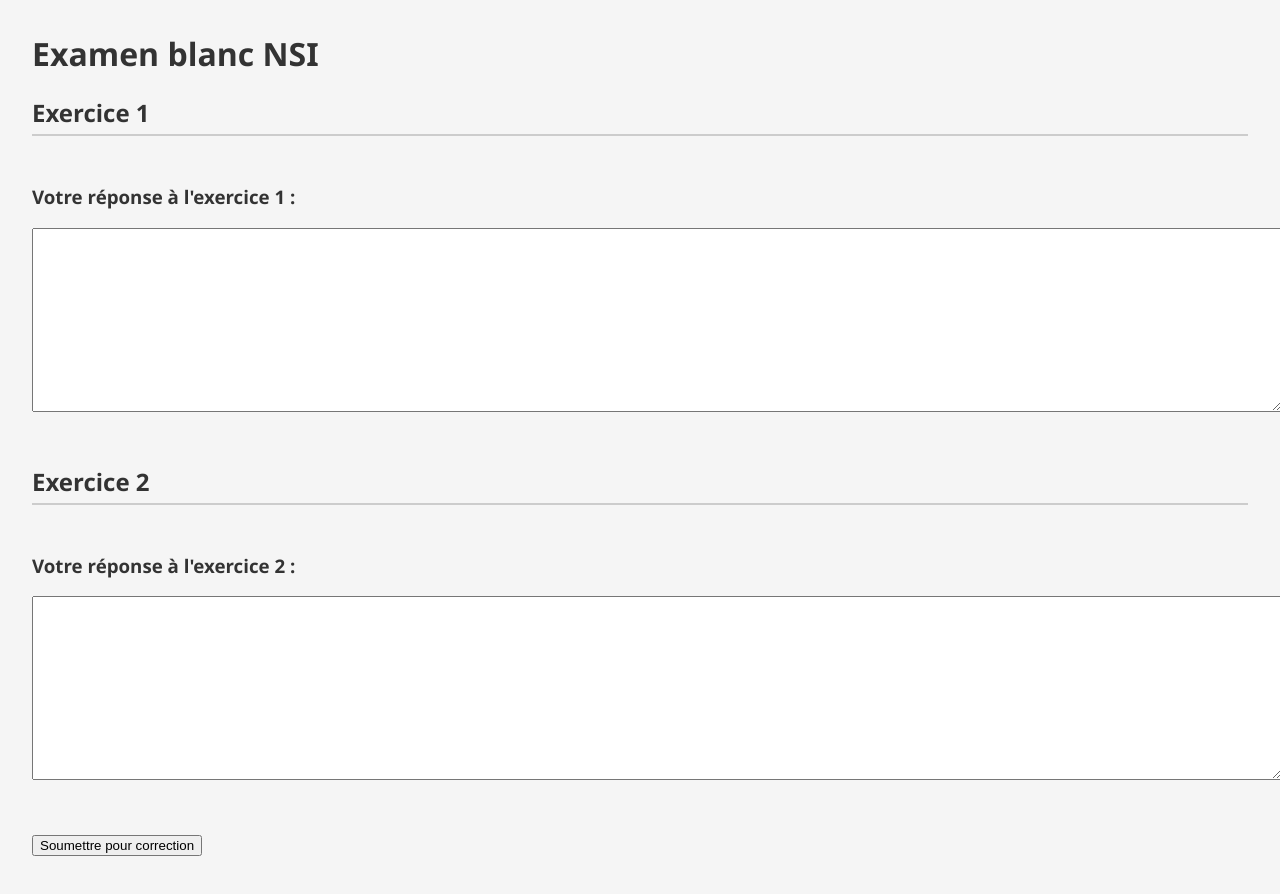
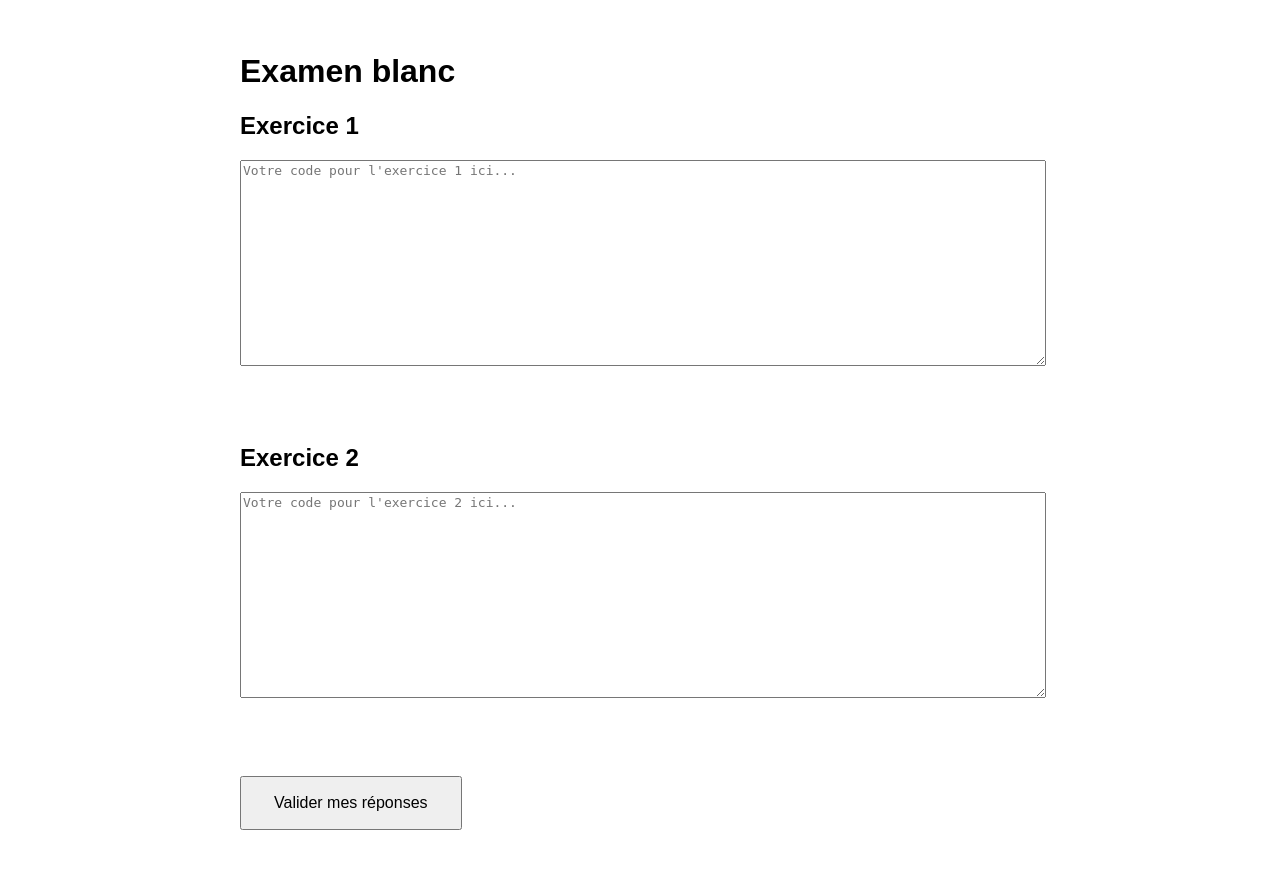
Before and after one commit to MathThibaud/chatbot-nsi, a Flask app: page /examen in a window 1280 px wide. Before the commit the page ends 856 px from the top, so only its background shows below. Run offline with Flask 3, Linux system fonts and the light colour scheme; data that the repository does not hold is empty; some libraries are stand-ins or nearby versions.

Commit message:
Modif examen et main pour utilisation sujets en md

```diff
--- a/main.py
+++ b/main.py
@@ -90,6 +90,8 @@ def ask():
 def examen():
     return render_template("examen.html")
 
+
+
 @app.route("/get_examen", methods=["GET"])
 def get_examen():
     sujets = charger_exercices_md()
@@ -98,7 +100,6 @@ def get_examen():
 
     sujet = random.choice(sujets)
 
-    # 🪄 Convertir Markdown en HTML
     ex1_html = markdown.markdown(sujet[0], extensions=['fenced_code'])
     ex2_html = markdown.markdown(sujet[1], extensions=['fenced_code'])
 
@@ -146,6 +147,31 @@ def correction_examen():
     except Exception as e:
         return jsonify({"response": f"❌ Erreur : {str(e)}"})
 
+# Nouvelle route d'évaluation directe (optionnelle)
+@app.route("/api/evaluer", methods=["POST"])
+def evaluer_code():
+    data = request.get_json()
+    code1 = data.get("code1", "")
+    code2 = data.get("code2", "")
+
+    prompt = f"""Tu es un professeur de NSI. Voici un code d'élève à corriger et noter sur 10.
+    Exercice 1 :
+    {code1}
+
+    Exercice 2 :
+    {code2}
+
+    Pour chaque exercice, commente le code, indique les erreurs, donne des conseils, et attribue une note sur 10."""
+
+    try:
+        response = client.chat.completions.create(
+            model="gpt-4",
+            messages=[{"role": "user", "content": prompt}]
+        )
+        return jsonify({"result": response.choices[0].message.content})
+    except Exception as e:
+        return jsonify({"result": f"❌ Erreur lors de l’évaluation : {str(e)}"}), 500
+
 if __name__ == "__main__":
     port = int(os.environ.get("PORT", 5000))
     app.run(host="0.0.0.0", port=port)
--- a/templates/examen.html
+++ b/templates/examen.html
@@ -1,108 +1,95 @@
 <!DOCTYPE html>
 <html lang="fr">
 <head>
-    <meta charset="UTF-8">
-    <title>Examen blanc NSI</title>
-    <link rel="stylesheet" href="https://cdnjs.cloudflare.com/ajax/libs/highlight.js/11.7.0/styles/default.min.css">
-    <script src="https://polyfill.io/v3/polyfill.min.js?features=es6"></script>
-    <script src="https://cdn.jsdelivr.net/npm/mathjax@3/es5/tex-mml-chtml.js" defer></script>
-    <script src="https://cdnjs.cloudflare.com/ajax/libs/highlight.js/11.7.0/highlight.min.js" defer></script>
-    <script defer>
-        window.addEventListener('DOMContentLoaded', (event) => {
-            hljs.highlightAll();
-        });
-    </script>
+  <meta charset="UTF-8" />
+  <meta name="viewport" content="width=device-width, initial-scale=1.0"/>
+  <title>Examen Blanc</title>
+  <link rel="stylesheet" href="https://cdnjs.cloudflare.com/ajax/libs/highlight.js/11.8.0/styles/default.min.css">
   <style>
     body {
-            font-family: 'Segoe UI', Tahoma, Geneva, Verdana, sans-serif;
-            margin: 2rem;
-            background-color: #f5f5f5;
-            color: #333;
+      font-family: Arial, sans-serif;
+      max-width: 800px;
+      margin: auto;
+      padding: 2em;
     }
-        h2 {
-            border-bottom: 2px solid #ccc;
-            padding-bottom: 0.3rem;
-        }
-        pre {
-            background: #eee;
-            padding: 1rem;
+    pre code {
+      display: block;
+      background: #f4f4f4;
+      padding: 1em;
       overflow-x: auto;
-            border-radius: 6px;
-        }
-        code {
-            font-family: monospace;
-        }
-        .exercice {
-            margin-bottom: 3rem;
-        }
-        .reponse {
-            margin-bottom: 3rem;
     }
     textarea {
       width: 100%;
-            height: 150px;
-            padding: 1rem;
+      height: 200px;
       font-family: monospace;
-            font-size: 1rem;
+      font-size: 1em;
+      margin-bottom: 2em;
+    }
+    button {
+      padding: 1em 2em;
+      font-size: 1em;
+      margin-bottom: 2em;
+    }
+    .exercice {
+      margin-bottom: 3em;
+    }
+    .feedback {
+      background: #eef;
+      padding: 1em;
+      margin-top: 1em;
+      white-space: pre-wrap;
     }
   </style>
 </head>
 <body>
-    <h1>Examen blanc NSI</h1>
+  <h1>Examen blanc</h1>
 
-    <div class="exercice">
+  <div class="exercice" id="ex1">
     <h2>Exercice 1</h2>
-        <div id="exercice1"></div>
+    <div id="enonce1"></div>
+    <textarea id="code1" placeholder="Votre code pour l'exercice 1 ici..."></textarea>
   </div>
 
-    <div class="reponse">
-        <h3>Votre réponse à l'exercice 1 :</h3>
-        <textarea id="reponse1"></textarea>
+  <div class="exercice" id="ex2">
+    <h2>Exercice 2</h2>
+    <div id="enonce2"></div>
+    <textarea id="code2" placeholder="Votre code pour l'exercice 2 ici..."></textarea>
   </div>
 
-    <div class="exercice">
-        <h2>Exercice 2</h2>
-        <div id="exercice2"></div>
-    </div>
+  <button onclick="validerReponses()">Valider mes réponses</button>
 
-    <div class="reponse">
-        <h3>Votre réponse à l'exercice 2 :</h3>
-        <textarea id="reponse2"></textarea>
-    </div>
+  <div id="resultat"></div>
 
-    <button onclick="envoyerCorrection()">Soumettre pour correction</button>
-    <div id="correction"></div>
+  <script src="https://cdnjs.cloudflare.com/ajax/libs/highlight.js/11.8.0/highlight.min.js"></script>
+  <script>hljs.highlightAll();</script>
 
   <script>
-        fetch('/get_examen')
-            .then(response => response.json())
-            .then(data => {
-                document.getElementById('exercice1').innerHTML = marked.parse(data.exercice1);
-                document.getElementById('exercice2').innerHTML = marked.parse(data.exercice2);
-                MathJax.typeset();
+    async function chargerEnonces() {
+      const res = await fetch("/get_examen");
+      const data = await res.json();
+      document.getElementById("enonce1").innerHTML = data.exercice1;
+      document.getElementById("enonce2").innerHTML = data.exercice2;
       hljs.highlightAll();
+    }
+
+    async function validerReponses() {
+      const code1 = document.getElementById("code1").value;
+      const code2 = document.getElementById("code2").value;
+      const resultatDiv = document.getElementById("resultat");
+
+      resultatDiv.innerHTML = "<p>Analyse en cours...</p>";
+
+      const response = await fetch("/api/evaluer", {
+        method: "POST",
+        headers: { "Content-Type": "application/json" },
+        body: JSON.stringify({ reponse1: code1, reponse2: code2 })
       });
 
-        function envoyerCorrection() {
-            const reponse1 = document.getElementById("reponse1").value;
-            const reponse2 = document.getElementById("reponse2").value;
+      const data = await response.json();
+      resultatDiv.innerHTML = `<div class="feedback"><pre>${data.response}</pre></div>`;
+    }
 
-            fetch("/correction-examen", {
-                method: "POST",
-                headers: {
-                    "Content-Type": "application/json"
-                },
-                body: JSON.stringify({ reponse1, reponse2 })
-            })
-            .then(response => response.json())
-            .then(data => {
-                document.getElementById("correction").innerHTML = marked.parse(data.response);
-                MathJax.typeset();
-                hljs.highlightAll();
-            });
-        }
+    window.onload = chargerEnonces;
   </script>
-
-    <script src="https://cdn.jsdelivr.net/npm/marked/marked.min.js"></script>
 </body>
 </html>
```
Lines whose indentation alone changed are shown as unchanged.
